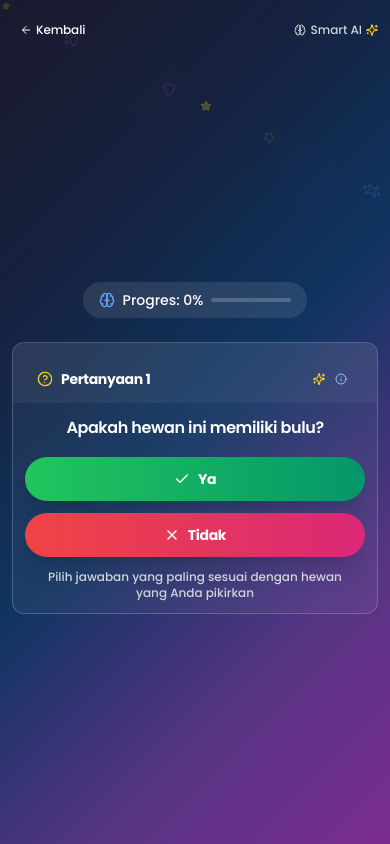
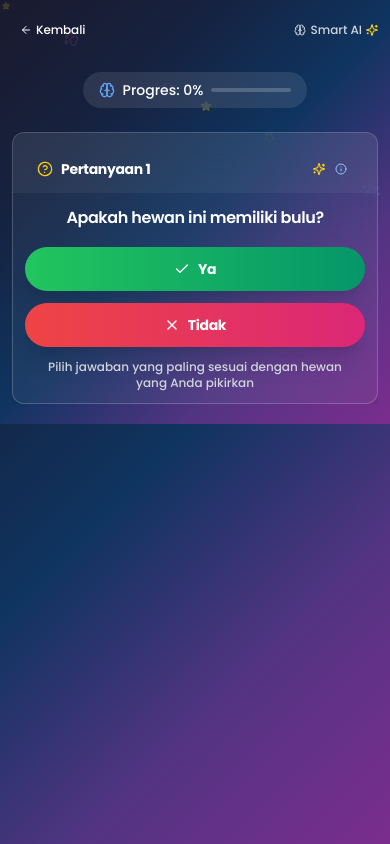
Before and after one commit to andinoferdi/Sistem-Pakar-Hewan-Peliharaan, a Next.js app: page /consult in a window 390 px wide. Built offline with nearby package versions, Linux system fonts and the light colour scheme.

Commit message:
fix responsive??

```diff
--- a/src/app/consult/page.tsx
+++ b/src/app/consult/page.tsx
@@ -64,7 +64,7 @@ export default function ConsultPage() {
   if (isLoading) {
     return (
       <div
-        className="flex items-center justify-center min-h-screen"
+        className="flex items-center justify-center w-full fixed inset-0"
         style={{
           background: "linear-gradient(135deg, #1a1a2e 0%, #16213e 25%, #0f3460 50%, #533483 75%, #7b2d8e 100%)",
         }}
@@ -105,14 +105,14 @@ export default function ConsultPage() {
 
   return (
     <main
-      className="relative overflow-hidden min-h-screen"
+      className="relative overflow-hidden w-full fixed inset-0"
       style={{
         background: "linear-gradient(135deg, #1a1a2e 0%, #16213e 25%, #0f3460 50%, #533483 75%, #7b2d8e 100%)",
       }}
     >
       <ParticleBackground />
 
-      <div className="relative z-10 flex flex-col py-3 sm:py-4 lg:py-6 px-3 sm:px-4 lg:px-6 min-h-screen">
+      <div className="relative z-10 flex flex-col py-3 sm:py-4 lg:py-6 px-3 sm:px-4 lg:px-6 w-full h-full overflow-y-auto">
         {/* Header */}
         <motion.div
           initial={{ opacity: 0, y: -10 }}
--- a/src/app/page.tsx
+++ b/src/app/page.tsx
@@ -9,7 +9,7 @@ import { ParticleBackground } from "@/components/particle-background"
 export default function Home() {
   return (
     <main
-      className="relative overflow-hidden min-h-screen"
+      className="relative overflow-hidden w-full fixed inset-0"
       style={{
         background: "linear-gradient(135deg, #1a1a2e 0%, #16213e 25%, #0f3460 50%, #533483 75%, #7b2d8e 100%)",
         backgroundAttachment: "fixed",
@@ -18,7 +18,7 @@ export default function Home() {
       }}
     >
       <ParticleBackground />
-      <div className="relative z-10 flex flex-col items-center justify-center py-4 sm:py-6 lg:py-8 px-3 sm:px-4 lg:px-6 min-h-screen">
+      <div className="relative z-10 flex flex-col items-center justify-center py-4 sm:py-6 lg:py-8 px-3 sm:px-4 lg:px-6 w-full h-full overflow-y-auto">
         <motion.div
           initial={{ opacity: 0, y: 30 }}
           animate={{ opacity: 1, y: 0 }}
--- a/src/app/result/page.tsx
+++ b/src/app/result/page.tsx
@@ -36,7 +36,7 @@ export default function ResultPage() {
   if (!result) {
     return (
       <div
-        className="flex items-center justify-center min-h-screen"
+        className="flex items-center justify-center w-full fixed inset-0"
         style={{
           background: "linear-gradient(135deg, #1a1a2e 0%, #16213e 25%, #0f3460 50%, #533483 75%, #7b2d8e 100%)",
           backgroundAttachment: "fixed",
@@ -55,7 +55,7 @@ export default function ResultPage() {
 
   return (
     <main
-      className="relative overflow-hidden min-h-screen"
+      className="relative overflow-hidden w-full fixed inset-0"
       style={{
         background: "linear-gradient(135deg, #1a1a2e 0%, #16213e 25%, #0f3460 50%, #533483 75%, #7b2d8e 100%)",
         backgroundAttachment: "fixed",
@@ -64,7 +64,7 @@ export default function ResultPage() {
       }}
     >
       <ParticleBackground />
-      <div className="relative z-10 flex flex-col py-3 sm:py-4 lg:py-6 px-3 sm:px-4 lg:px-6 min-h-screen">
+      <div className="relative z-10 flex flex-col py-3 sm:py-4 lg:py-6 px-3 sm:px-4 lg:px-6 w-full h-full overflow-y-auto">
         {/* Header */}
         <motion.div
           initial={{ opacity: 0, y: -10 }}
```
